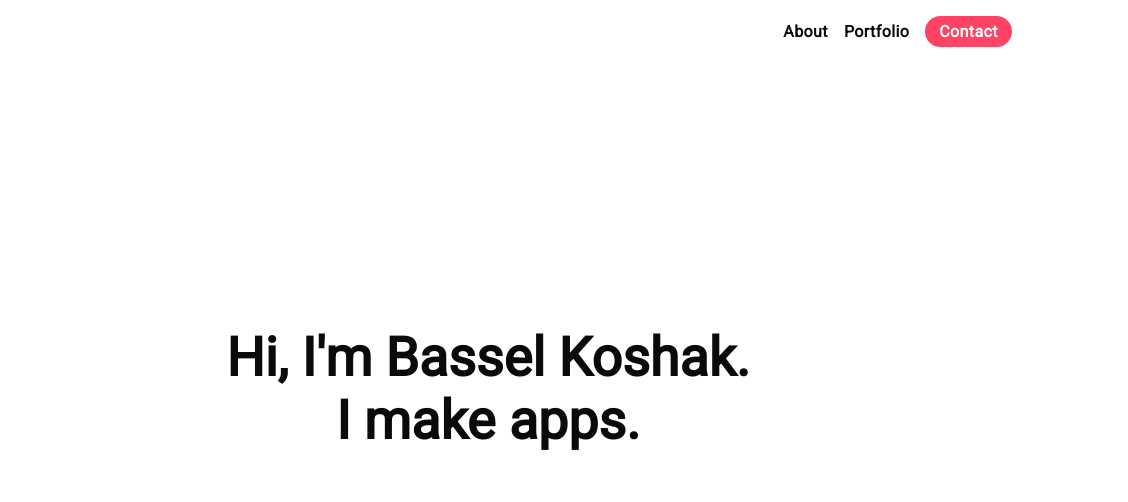
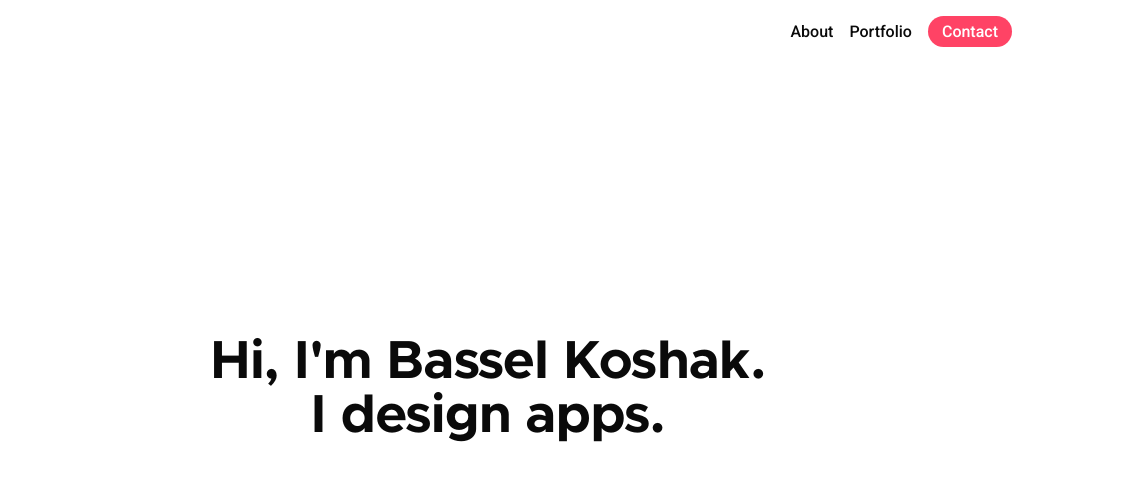
Before and after one commit to basseko/basseko.github.io, a plain HTML site: page index.html in a window 1280 px wide. Shown: the top 502 px of the page, 152-1280 px from the left. Drawn offline with Linux system fonts and the light colour scheme.

Commit message:
Changed frontpage font to Metropolis

```diff
--- a/index.html
+++ b/index.html
@@ -8,9 +8,8 @@
         <meta name="robots" content="INDEX,FOLLOW">
         <meta name="keywords" content="UI/UX, Visual design, App development, Web-production">
         <meta http-equiv="Content-Type" content="text/html; charset=utf-8">
-        <link href="https://fonts.googleapis.com/css2?family=Manrope&display=swap" rel="stylesheet">
-        <link href="https://fonts.googleapis.com/css2?family=Open+Sans&display=swap" rel="stylesheet">
-        <link href="https://fonts.googleapis.com/css2?family=Roboto&display=swap" rel="stylesheet">
+        <link href="https://fonts.googleapis.com/css2?family=Manrope:wght@400;500;600;700;800&display=swap" rel="stylesheet">
+        <link href="https://fonts.googleapis.com/css2?family=Roboto:wght@100;300;400;500;700;900&display=swap" rel="stylesheet">
         <link type="text/css" href="resources/css/styles.css" rel="stylesheet">
         <title>Works by Bassel Koshak</title>
 
@@ -39,7 +38,6 @@
             function changeScrollbarWidth() {
                 scrollbox = new tempScrollbox();
                 root.style.setProperty("--scrollbarWidth", scrollbox.scrollbarWidth + "px");
-                console.log("something happened")
             }
             document.body.onresize = function () {changeScrollbarWidth()};
 
@@ -85,7 +83,7 @@
                 <div class="frontpage__layoutContainer">
                     <div class="frontpage__layout">
                         <h1 class="frontpageText">Hi, I'm Bassel Koshak.</h1>
-                        <h1 class="frontpageText">I make apps.<br></h1>
+                        <h1 class="frontpageText">I design apps.<br></h1>
                         <div>
                             <div class="scrolldown">
                             </div>
--- a/resources/css/styles.scss
+++ b/resources/css/styles.scss
@@ -1,22 +1,29 @@
 :root {
 --fontFamilySansSerif: "Manrope", -apple-system, BlinkMacSystemFont, "Roboto", "Helvetica Neue", sans-serif;
 --roboto: "Roboto", -apple-system, BlinkMacSystemFont, "Helvetica Neue", sans-serif;
+--metropolis: "Metropolis", sans-serif;
 --titleColor: #0A0A0A;
 --textColor: #0A0A0A;
 --navColor: #0A0A0A;
 --scrollbarWidth: 0px;
 --windowWidth: 100vw - var(--scrollbarWidth);
---fontWeightNormal: 500;
---fontWeightSemibold: 600;
+--fontWeightNormal: 400;
+--fontWeightSemibold: 500;
 --fontWeightBold: 800;
 --hoverTransition: 150ms cubic-bezier(0.22, 0.61, 0.36, 1);
 --buttonColor: #ff4365;
 --buttonTextColor: #ffffff;
---buttonFont: var(--fontWeightBold) 16px var(--roboto);
+--buttonFont: var(--fontWeightSemibold) 16px var(--roboto);
   * {
     box-sizing: border-box;
   }
 }
+
+@font-face {
+  font-family: Metropolis;
+  src: url("fonts/Metropolis-Bold.woff2");
+}
+
 
 html {
   --layoutWidth: calc(100vw - var(--scrollbarWidth));
@@ -125,8 +132,7 @@ body {
 
 .siteHeaderNavItem__link {
   padding: 10px 8px;
-  font: var(--fontWeightBold) 16px var(--roboto);
-  letter-spacing: 0.025em;
+  font: var(--fontWeightSemibold) 16px var(--roboto);
   color: var(--navColor);
   cursor: pointer;
   -webkit-appearance: none;
@@ -146,7 +152,6 @@ body {
   margin: 0px 0px 0px 8px;
   border-radius: 16.5px;
   font: var(--buttonFont);
-  letter-spacing: 0.025em;
   color: var(--buttonTextColor);
   white-space: nowrap;
   -webkit-transition: var(--hoverTransition);
@@ -218,7 +223,7 @@ a {
 }
 
 .frontpageText {
-  font: var(--fontWeightBold) calc(2.84vw + 17.36px) var(--roboto);
+  font: var(--fontWeightSemibold) calc(2.84vw + 17.36px) var(--metropolis);
 }
 
 .scrolldown {
```
Also changed, not shown: resources/css/fonts/Metropolis-Bold.woff2 (added), resources/css/fonts/Metropolis-Regular.woff2 (added), resources/css/styles.css.
